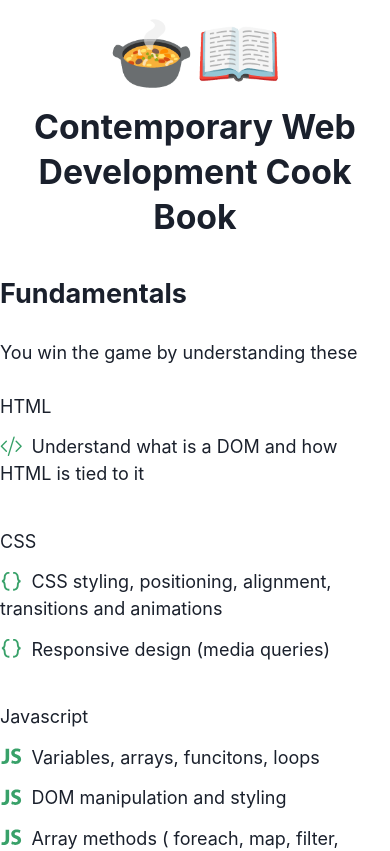
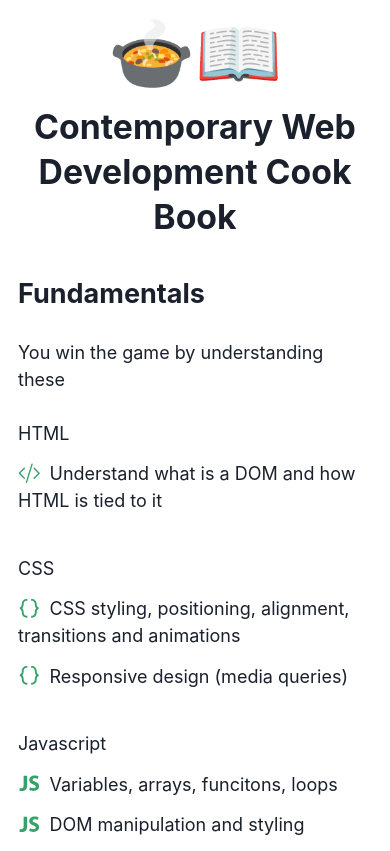
Before and after one commit to peksi/cwd-cookbook, a Next.js app: page / in a window 390 px wide. Shown: the top 851 px of the page. Built offline with nearby package versions, Linux system fonts and the light colour scheme; a small style sheet from the web is missing.

Commit message:
mobile readability

```diff
--- a/pages/index.tsx
+++ b/pages/index.tsx
@@ -46,7 +46,7 @@ export default function Home() {
       </Head>
 
       <main>
-        <Box maxW={"40rem"} margin={"auto"}>
+        <Box maxW={"40rem"} margin={"auto"} px={"1rem"}>
           <Box fontSize="70px" textAlign="center">
             🍲📖
           </Box>
```
